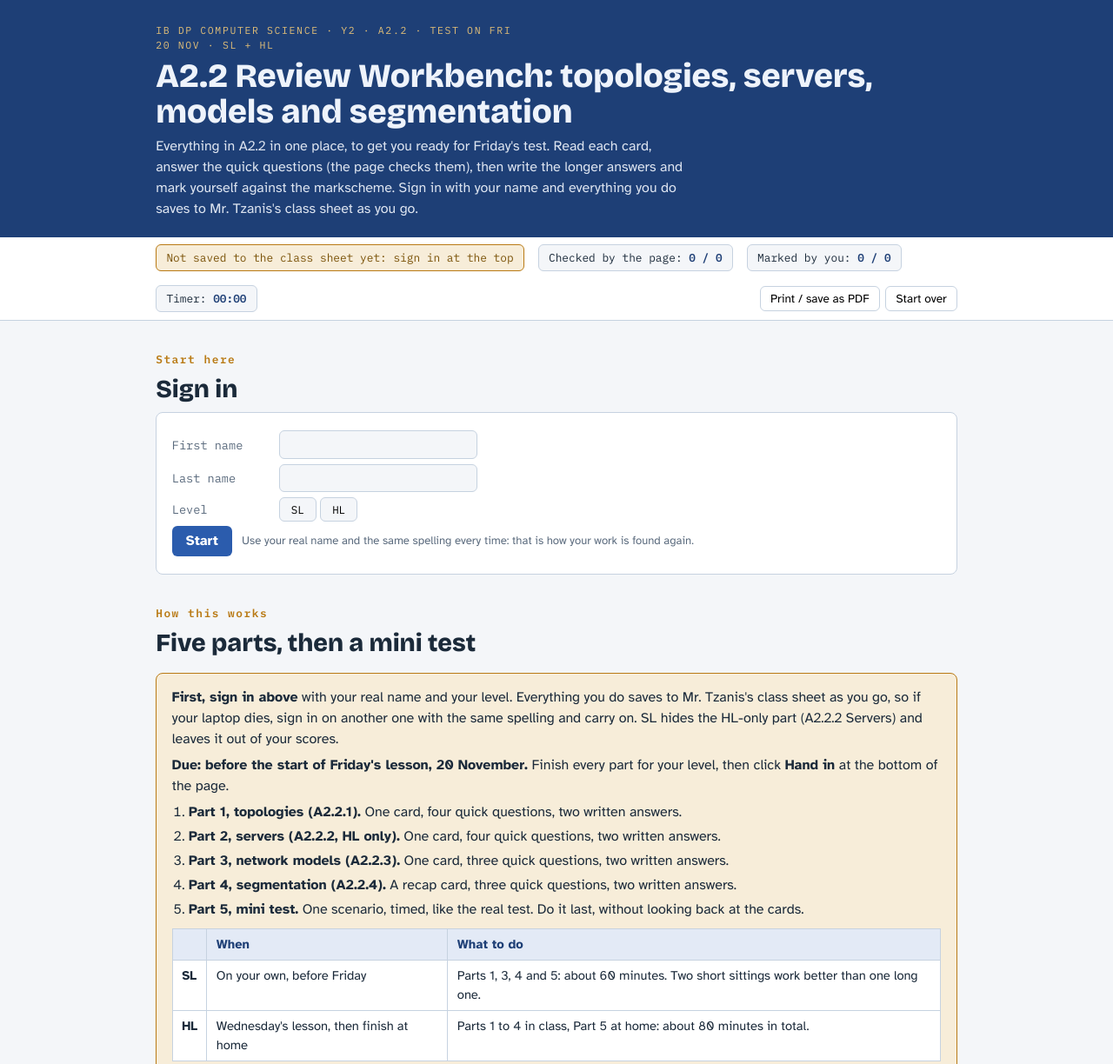
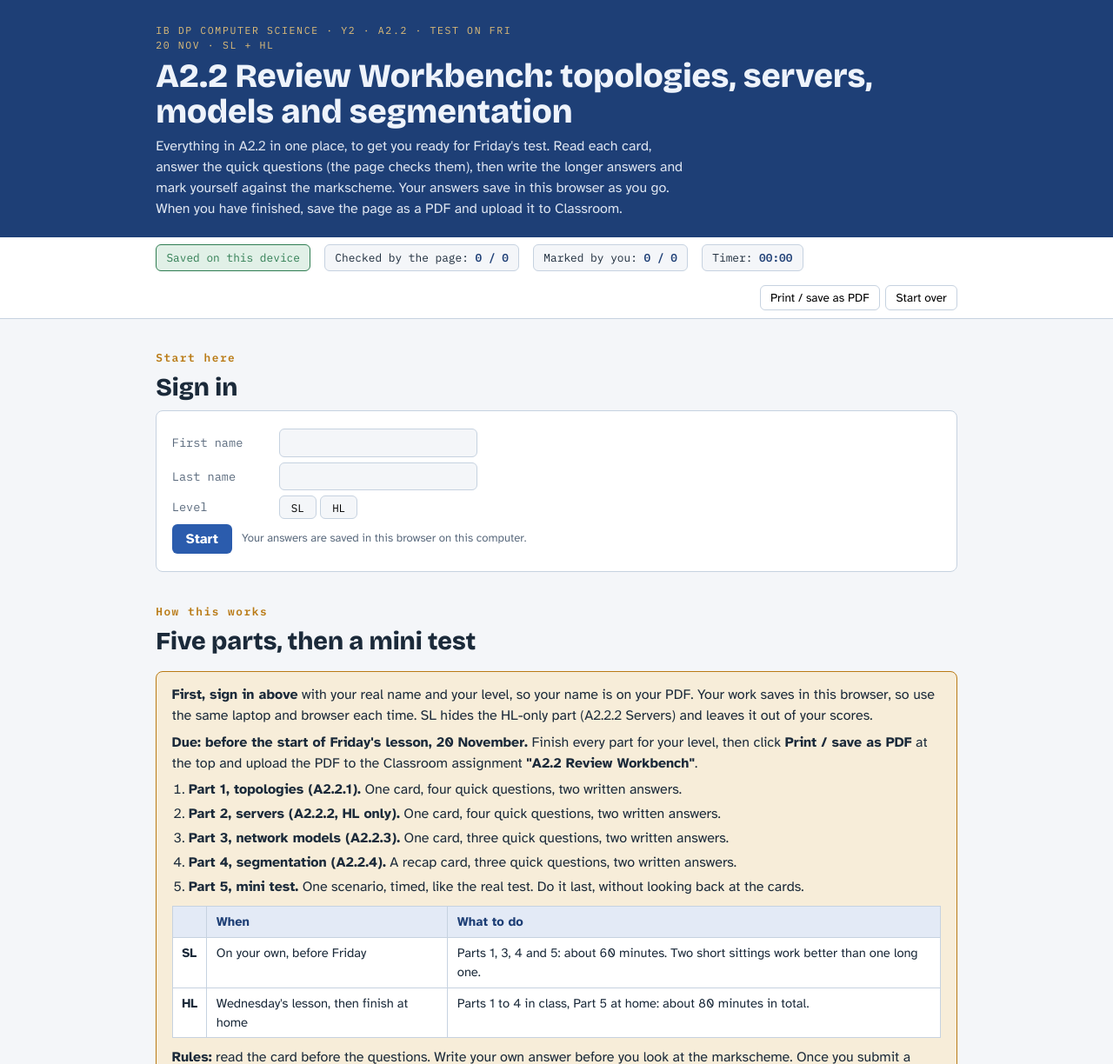
Before and after one commit to mtzanis/ibcs-2026-27, a plain HTML site: page a2-2-review-workbench/index.html in a window 1280 px wide. Shown: the top 1224 px of the page at 87% size. Drawn offline with nearby package versions, Linux system fonts and the light colour scheme.

Commit message:
A2.2 workbench: browser-only saving, PDF hand-in via Classroom
Disconnect the class sheet (web app not ready) and hand in by saving a
PDF to the Classroom assignment before Friday's lesson. The student's
name prints on the PDF.

Co-Authored-By: Claude Opus 5.5 <noreply@anthropic.com>
Claude-Session: https://claude.ai/code/session_01HiU8RVdkTLX73VfzGXYRn8

```diff
--- a/a2-2-review-workbench/index.html
+++ b/a2-2-review-workbench/index.html
@@ -141,6 +141,8 @@
   .si .lbl{font-family:var(--mono);font-size:.85rem;color:var(--muted);min-width:7rem}
   .savechip.ok{background:var(--good-wash);border-color:var(--good);color:var(--good)}
   .savechip.warn{background:var(--amber-wash);border-color:var(--amber);color:#7A5208}
+  .printname{display:none}
+  @media print{.printname{display:block;font-weight:700;margin-top:.4rem}}
   .handin{background:var(--card);border:1.5px solid var(--blue);border-radius:8px;padding:.9rem 1.1rem;margin-top:1rem}
   @media print{#signin,.handin .row{display:none}}
   @media (max-width:480px){table.dt{font-size:.85em}table.dt th,table.dt td{padding:.35rem .45rem}}
@@ -152,7 +154,8 @@
   <div class="wrap">
     <p class="kicker">IB DP Computer Science · Y2 · A2.2 · Test on Fri 20 Nov · SL + HL</p>
     <h1>A2.2 Review Workbench: topologies, servers, models and segmentation</h1>
-    <p>Everything in A2.2 in one place, to get you ready for Friday's test. Read each card, answer the quick questions (the page checks them), then write the longer answers and mark yourself against the markscheme. Sign in with your name and everything you do saves to Mr. Tzanis's class sheet as you go.</p>
+    <p>Everything in A2.2 in one place, to get you ready for Friday's test. Read each card, answer the quick questions (the page checks them), then write the longer answers and mark yourself against the markscheme. Your answers save in this browser as you go. When you have finished, save the page as a PDF and upload it to Classroom.</p>
+    <p class="printname" id="printname"></p>
   </div>
 </header>
 
@@ -181,8 +184,8 @@
   <section>
     <h2><span class="n">How this works</span>Five parts, then a mini test</h2>
     <div class="howto">
-      <p style="margin-bottom:.4rem"><b>First, sign in above</b> with your real name and your level. Everything you do saves to Mr. Tzanis's class sheet as you go, so if your laptop dies, sign in on another one with the same spelling and carry on. SL hides the HL-only part (A2.2.2 Servers) and leaves it out of your scores.</p>
-      <p style="margin-bottom:.4rem"><b>Due: before the start of Friday's lesson, 20 November.</b> Finish every part for your level, then click <b>Hand in</b> at the bottom of the page.</p>
+      <p style="margin-bottom:.4rem"><b>First, sign in above</b> with your real name and your level, so your name is on your PDF. Your work saves in this browser, so use the same laptop and browser each time. SL hides the HL-only part (A2.2.2 Servers) and leaves it out of your scores.</p>
+      <p style="margin-bottom:.4rem"><b>Due: before the start of Friday's lesson, 20 November.</b> Finish every part for your level, then click <b>Print / save as PDF</b> at the top and upload the PDF to the Classroom assignment <b>"A2.2 Review Workbench"</b>.</p>
       <ol>
         <li><b>Part 1, topologies (A2.2.1).</b> One card, four quick questions, two written answers.</li>
         <li class="hlonly"><b>Part 2, servers (A2.2.2, HL only).</b> One card, four quick questions, two written answers.</li>
@@ -331,8 +334,8 @@
     <p class="lead">Built from the page's checks and the marks you gave yourself. Anything under 60% is the card to read again.</p>
     <div id="diag"></div>
     <div class="handin">
-      <p><b>Finished? Hand in.</b> Click when you have done every part for your level. You can still change unsubmitted answers afterwards; the sheet keeps the time you first handed in.</p>
-      <div class="row"><button class="submit" id="handin">Hand in</button><span class="hint" id="handin-msg"></span></div>
+      <p><b>Finished? Hand in.</b> When you have done every part for your level, save the page as a PDF and upload it to the Classroom assignment <b>"A2.2 Review Workbench"</b> before the start of Friday's lesson.</p>
+      <div class="row"><button class="submit" id="handinpdf">Print / save as PDF</button></div>
     </div>
     <div class="howto" style="margin-top:1rem">
       <p><b>Before Friday's test:</b></p>
@@ -342,7 +345,7 @@
         <li>In scenario questions, name the scenario in your answer. Generic answers lose the last mark.</li>
       </ol>
     </div>
-    <p class="foot">Your work is saved in this browser and, once you sign in, to Mr. Tzanis's class sheet. "Start over" wipes this browser only, not the class sheet.</p>
+    <p class="foot">Nothing you type here leaves your laptop; it is saved in this browser only. If the page is reloaded your answers are still here. "Start over" wipes them.</p>
   </section>
 
 </div>
@@ -438,7 +441,7 @@ const SCEN = [
 (function(){
   const KEY='a22-review-nov';
   /* Class sheet web app (Google Apps Script /exec URL). Empty = save in this browser only. */
-  const SYNC_URL='https://script.google.com/macros/s/AKfycbxpWb4eKUMYev6pgkqlKVkj6tJDeqa3rnEFB6Rg8K9OD5Yig3d-dpUtvH4VNUj3cMw2Mg/exec';
+  const SYNC_URL='';
   const blank=()=>({v:1,first:'',last:'',lvl:null,mcq:{},written:{},started:null,handedIn:null,updated:0});
   let state=blank();
   try{const raw=localStorage.getItem(KEY); if(raw)state=Object.assign(blank(),JSON.parse(raw));}catch(e){}
@@ -588,7 +591,7 @@ const SCEN = [
 
   /* ---------- Hand in ---------- */
   (function(){
-    const b=$('handin'), m=$('handin-msg');
+    const b=$('handin'), m=$('handin-msg'); if(!b)return;
     function show(){ if(state.handedIn){ b.textContent='Handed in'; b.disabled=true; m.className='hint';
       m.textContent='Handed in on '+new Date(state.handedIn).toLocaleString([], {weekday:'short',day:'numeric',month:'short',hour:'2-digit',minute:'2-digit'})+'.'; } }
     b.addEventListener('click',()=>{
@@ -600,7 +603,11 @@ const SCEN = [
     show();
   })();
 
+  const pdf=$('handinpdf'); if(pdf)pdf.addEventListener('click',()=>window.print());
+  function printName(){ const el=$('printname'); if(el)el.textContent=sid()?('Name: '+state.first+' '+state.last+(state.lvl?' · '+state.lvl.toUpperCase():'')):''; }
+  $('si-go').addEventListener('click',()=>setTimeout(printName,0));
   if(state.lvl)setLvl(state.lvl); else tally();
+  printName();
 })();
 </script>
 </body>
```
Also changed, not shown: index.html (+1 -1 lines).
